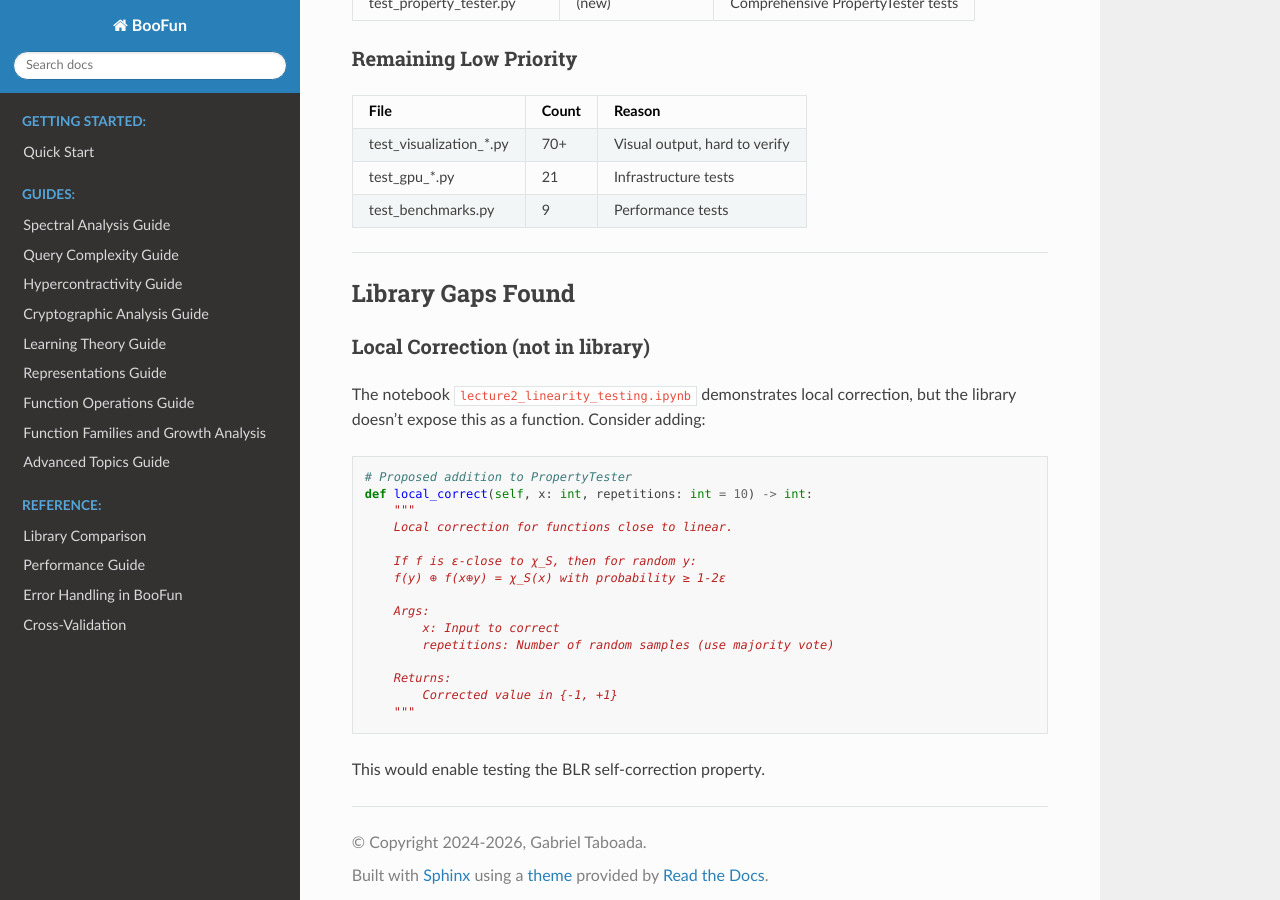
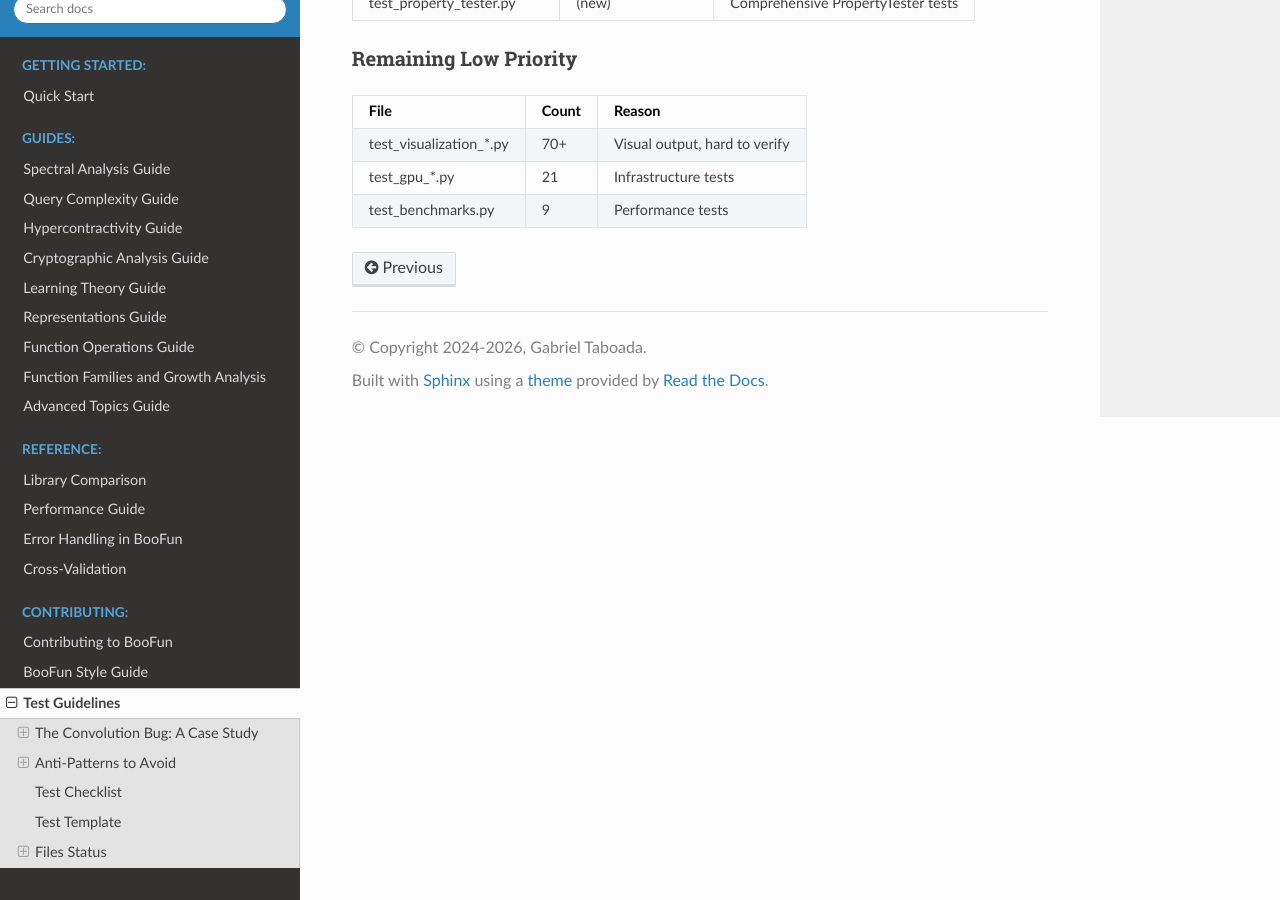
Before and after one commit to GabbyTab/boofun, a Sphinx documentation site: the page built from docs/TEST_GUIDELINES.md, in a window 1280 px wide and 900 px high, scrolled down 2982 px. Built offline with Sphinx 7.4.7 and the Read the Docs theme 3.1.0, drawn with Linux system fonts in a browser that asks for light colours.

Commit message:
docs: integrate style guide and test guidelines into Sphinx
- Move STYLE_GUIDE.md to docs/ folder
- Add "Contributing" section to Sphinx index.rst
- Link CONTRIBUTING.md, STYLE_GUIDE.md, TEST_GUIDELINES.md
- Move local correction proposal from TEST_GUIDELINES to ROADMAP

Local correction should be added to PropertyTester:
- PropertyTester.local_correct(x, repetitions)
- Self-correction for functions ε-close to linear
- Uses majority voting over random samples

Co-authored-by: Cursor <cursoragent@cursor.com>

````diff
--- a/docs/TEST_GUIDELINES.md
+++ b/docs/TEST_GUIDELINES.md
@@ -149,32 +149,3 @@ class TestFunctionName:
 | test_visualization_*.py | 70+ | Visual output, hard to verify |
 | test_gpu_*.py | 21 | Infrastructure tests |
 | test_benchmarks.py | 9 | Performance tests |
-
----
-
-## Library Gaps Found
-
-### Local Correction (not in library)
-
-The notebook `lecture2_linearity_testing.ipynb` demonstrates local correction,
-but the library doesn't expose this as a function. Consider adding:
-
-```python
-# Proposed addition to PropertyTester
-def local_correct(self, x: int, repetitions: int = 10) -> int:
-    """
-    Local correction for functions close to linear.
-
-    If f is ε-close to χ_S, then for random y:
-    f(y) ⊕ f(x⊕y) = χ_S(x) with probability ≥ 1-2ε
-
-    Args:
-        x: Input to correct
-        repetitions: Number of random samples (use majority vote)
-
-    Returns:
-        Corrected value in {-1, +1}
-    """
-```
-
-This would enable testing the BLR self-correction property.
````
Also changed, not shown: ROADMAP.md (+7 -0 lines), docs/index.rst (+8 -0 lines), docs/STYLE_GUIDE.md (renamed from STYLE_GUIDE.md).
